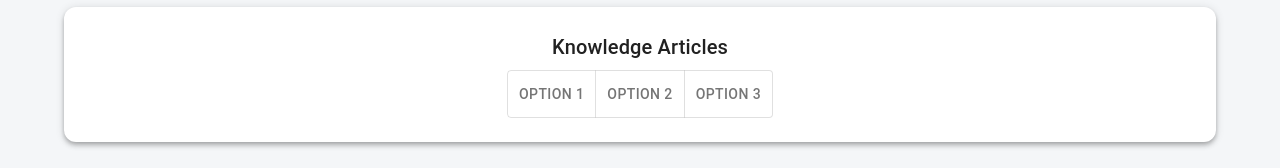
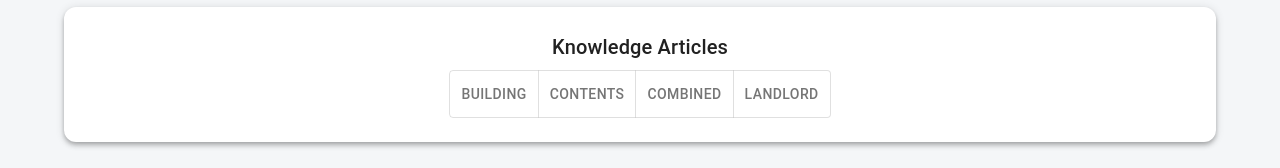
Before and after one commit to liteprodemos/IAG-POC, a React (Create React App) app: page / in a window 1280 px wide. Shown: the part 881-1049 px from the top of the page. Built offline with nearby package versions, Linux system fonts and the light colour scheme.

Commit message:
BUTTON NAME CHNGES

```diff
--- a/src/App.js
+++ b/src/App.js
@@ -182,9 +182,10 @@ function App() {
                 onChange={handleOptionChange}
                 aria-label="Knowledge Article Options"
               >
-                <ToggleButton value="Option 1">Option 1</ToggleButton>
-                <ToggleButton value="Option 2">Option 2</ToggleButton>
-                <ToggleButton value="Option 3">Option 3</ToggleButton>
+                <ToggleButton value="BUILDING">BUILDING</ToggleButton>
+                <ToggleButton value="CONTENTS">CONTENTS</ToggleButton>
+                <ToggleButton value="COMBINED">COMBINED</ToggleButton>
+                <ToggleButton value="LANDLORD">LANDLORD</ToggleButton>
               </ToggleButtonGroup>
             </Grid>
 
```
